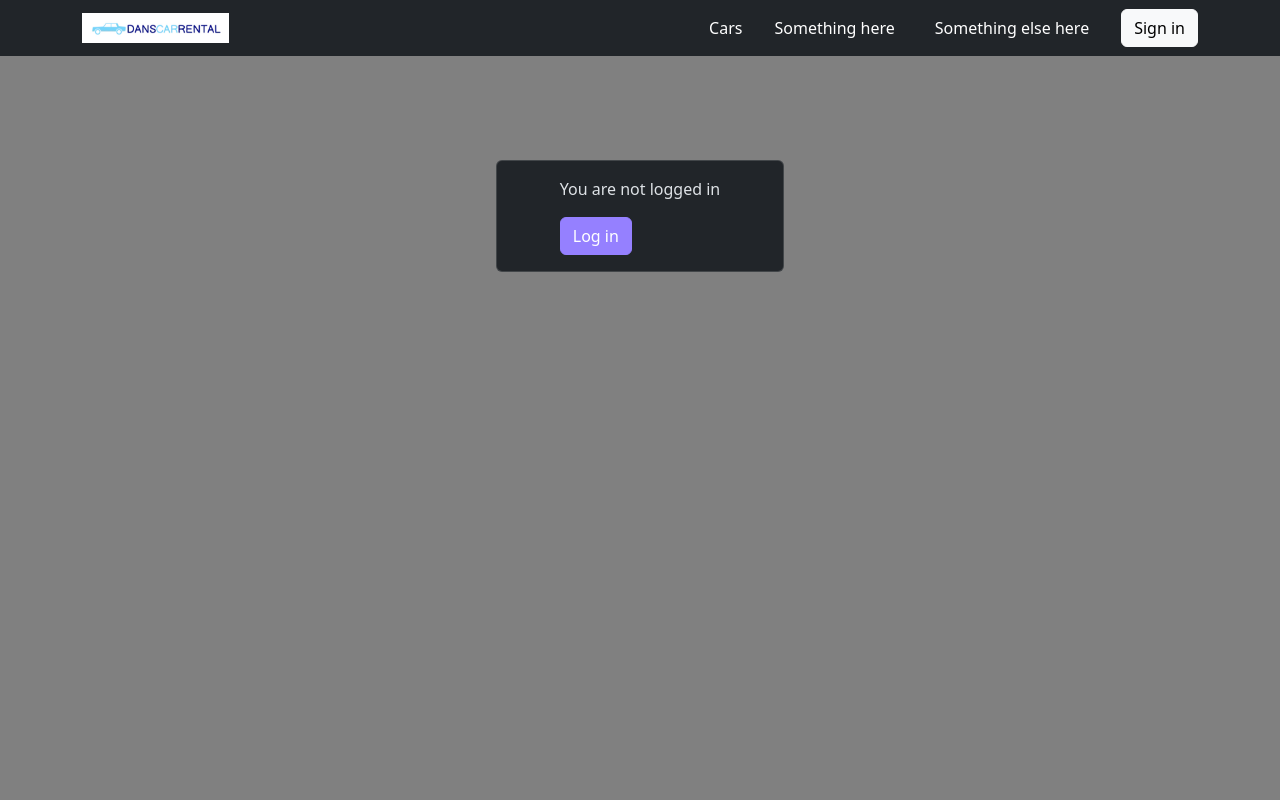
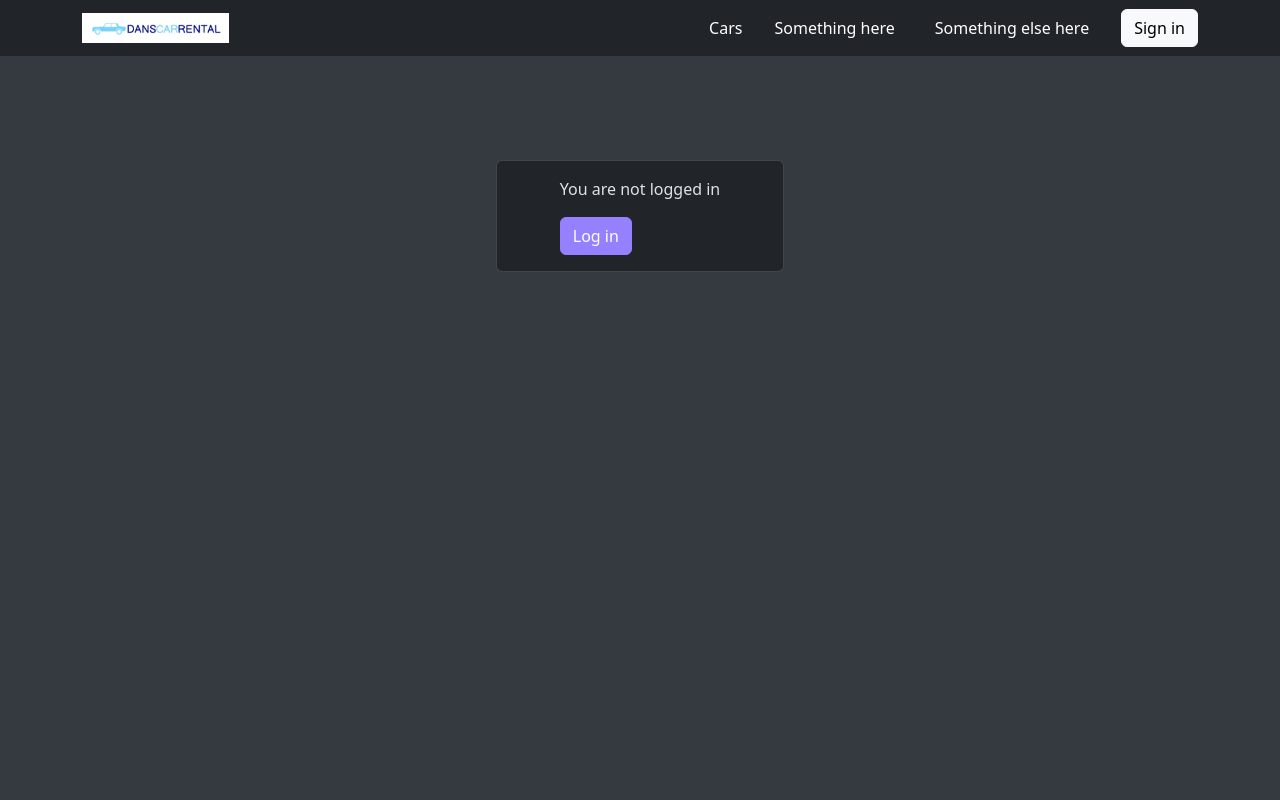
Before and after one commit to masoncfrancis/CS3450-5-App, a Django app: page / in a window 1280 px wide. Run offline with Django 4.2, Linux system fonts and the light colour scheme.

Commit message:
Updated background color

```diff
--- a/dansCarRental/carRental/templates/base.html
+++ b/dansCarRental/carRental/templates/base.html
@@ -13,7 +13,7 @@
     color: #fff;
   }
   body{
-    background-color: gray;
+    background-color: #343a40;
     margin-top: 12px;
   }
 </style>
```
